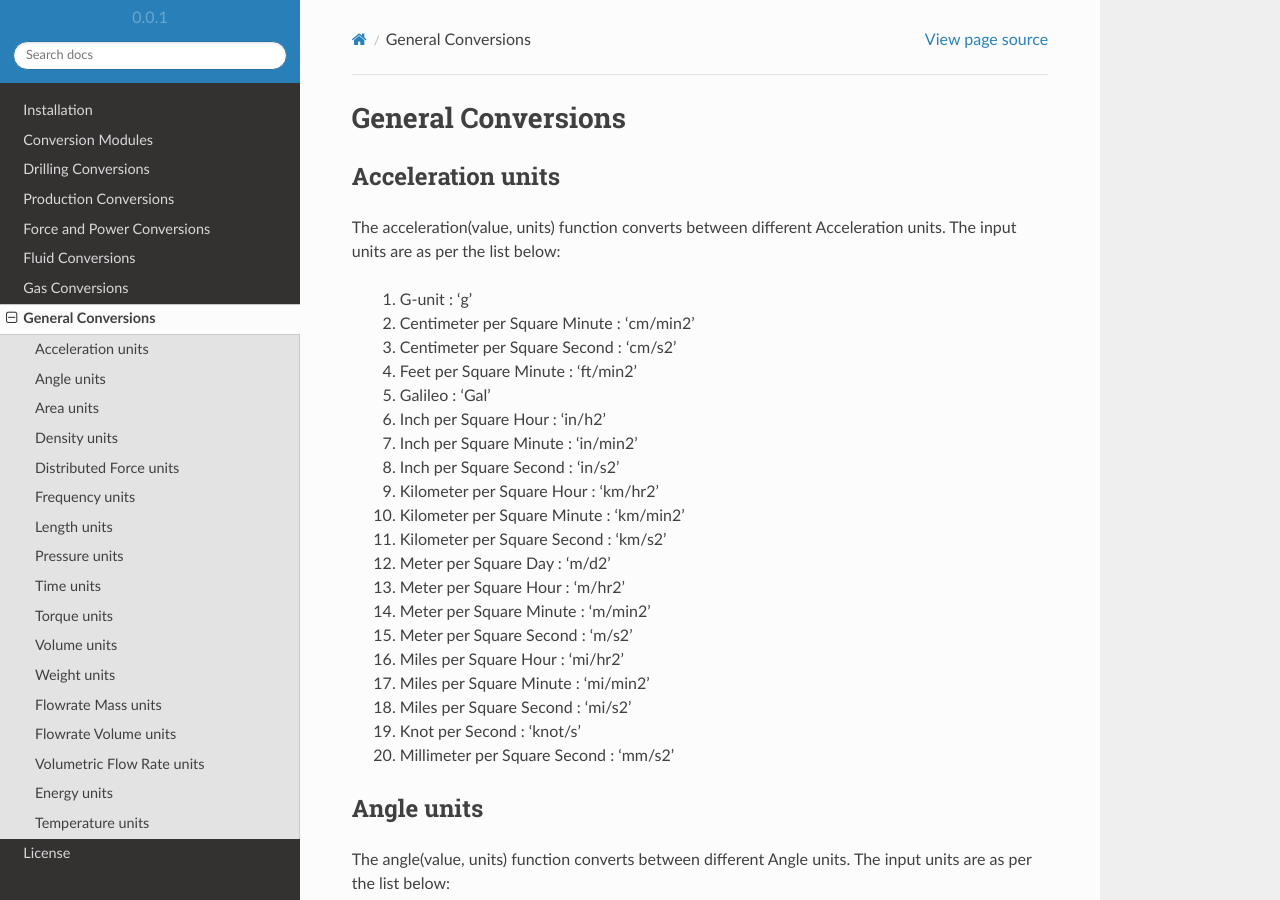
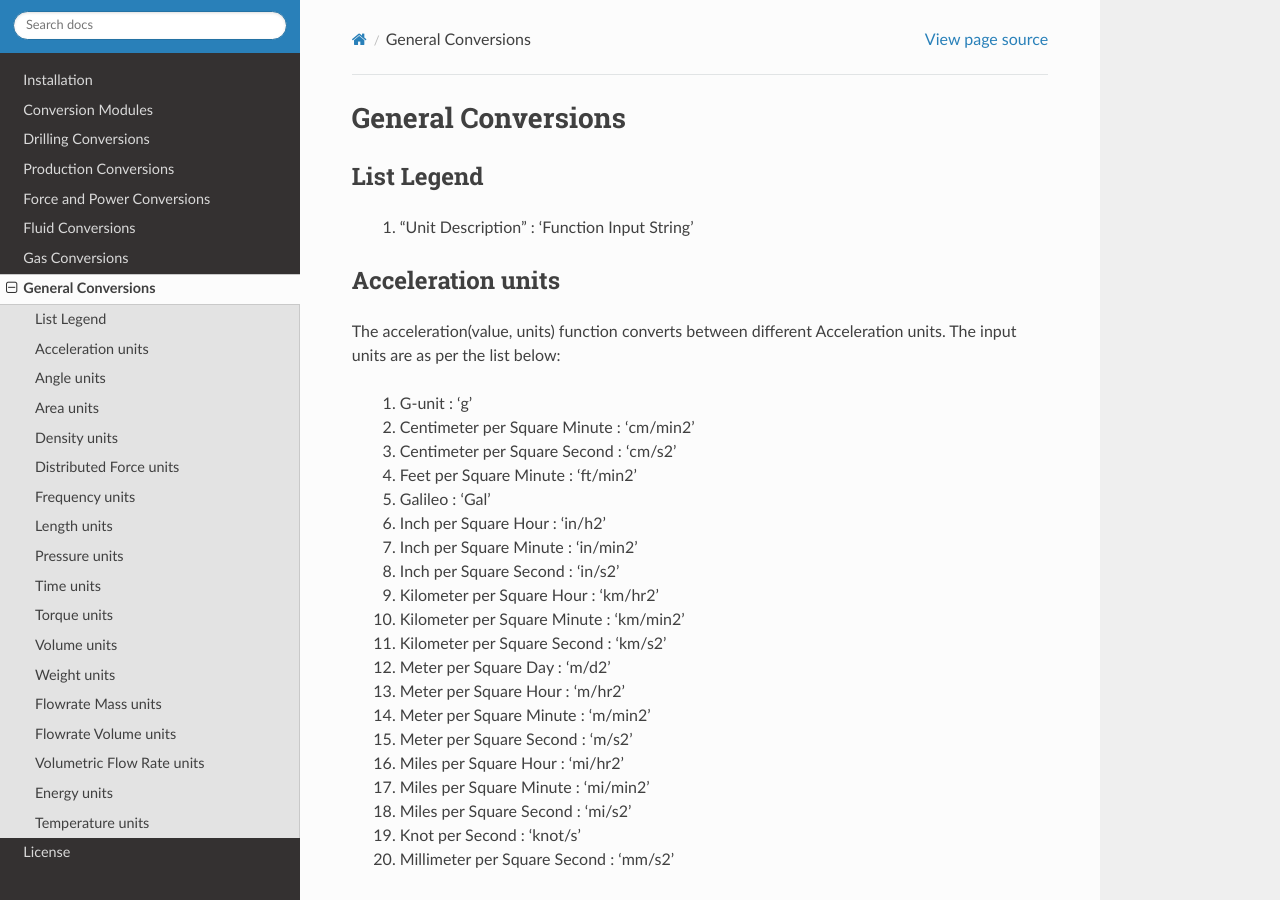
Before and after one commit to this-isnt-me/ogPypeline, a Sphinx documentation site: the page built from docs/source/generalcon.rst, in a window 1280 px wide and 900 px high. Built offline with Sphinx 7.4.7 and the Read the Docs theme 2.0.0, drawn with Linux system fonts in a browser that asks for light colours.

Commit message:
10th Edit of Read the Docs files

```diff
--- a/docs/source/drillingcon.rst
+++ b/docs/source/drillingcon.rst
@@ -2,7 +2,7 @@ Drilling Conversions
 ==================
 
 List Legend
-^^^^^^^^^^^^
+------------
 
    #. "Unit Description" : 'Function Input String'
 
--- a/docs/source/fluidcon.rst
+++ b/docs/source/fluidcon.rst
@@ -2,7 +2,7 @@ Fluid Conversions
 ==================
 
 List Legend
-^^^^^^^^^^^^
+------------
 
    #. "Unit Description" : 'Function Input String'
 
--- a/docs/source/forcepowercon.rst
+++ b/docs/source/forcepowercon.rst
@@ -2,7 +2,7 @@ Force and Power Conversions
 ==================
 
 List Legend
-^^^^^^^^^^^^
+------------
 
    #. "Unit Description" : 'Function Input String'
 
--- a/docs/source/gascon.rst
+++ b/docs/source/gascon.rst
@@ -2,7 +2,7 @@ Gas Conversions
 ==================
 
 List Legend
-^^^^^^^^^^^^
+------------
 
    #. "Unit Description" : 'Function Input String'
 
--- a/docs/source/generalcon.rst
+++ b/docs/source/generalcon.rst
@@ -1,5 +1,10 @@
 General Conversions
 ==================
+
+List Legend
+------------
+
+   #. "Unit Description" : 'Function Input String'
 
 Acceleration units
 ------------
--- a/docs/source/productioncon.rst
+++ b/docs/source/productioncon.rst
@@ -2,7 +2,7 @@ Production Conversions
 ==================
 
 List Legend
-^^^^^^^^^^^^
+------------
 
    #. "Unit Description" : 'Function Input String'
 
```
